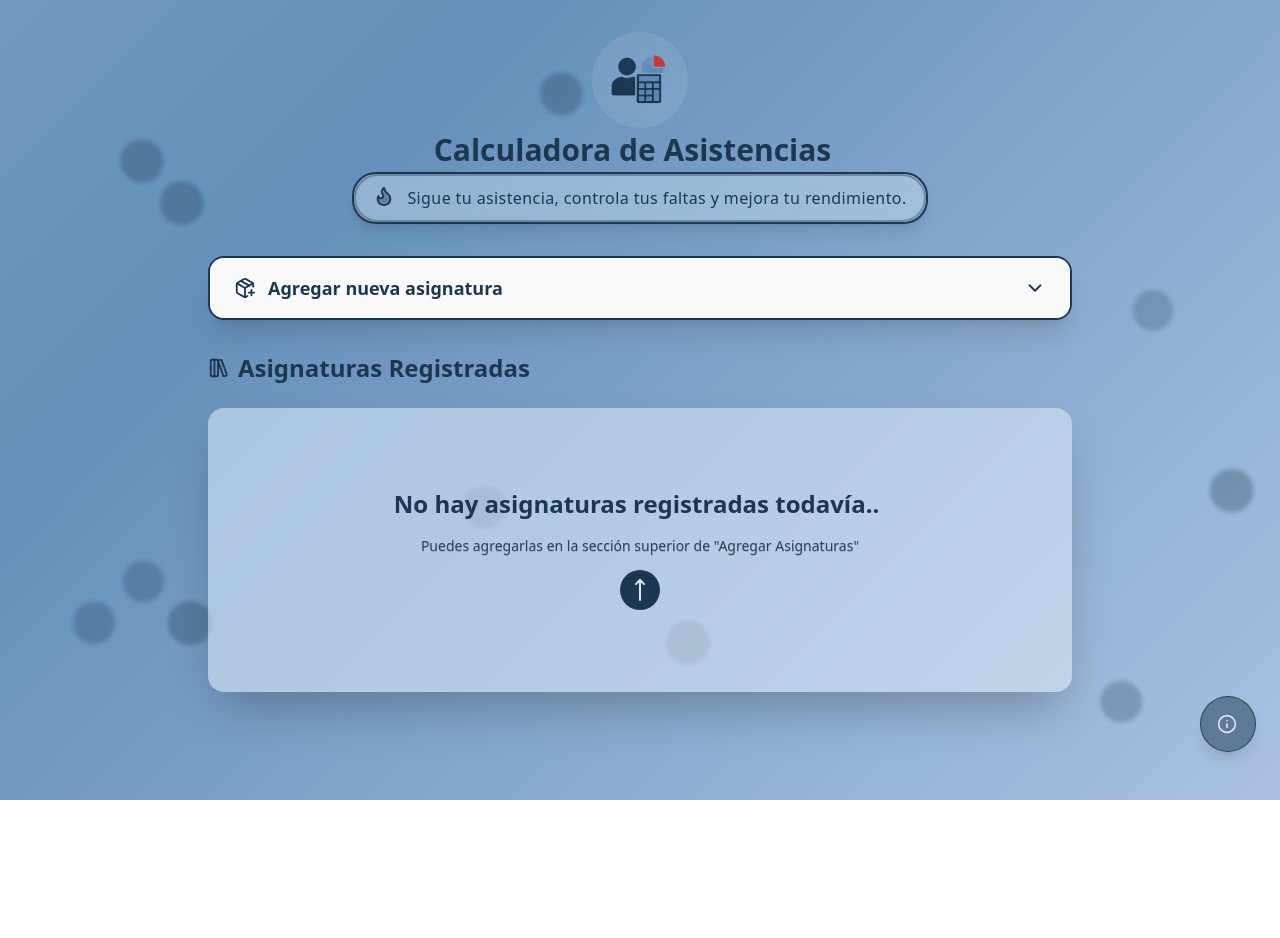
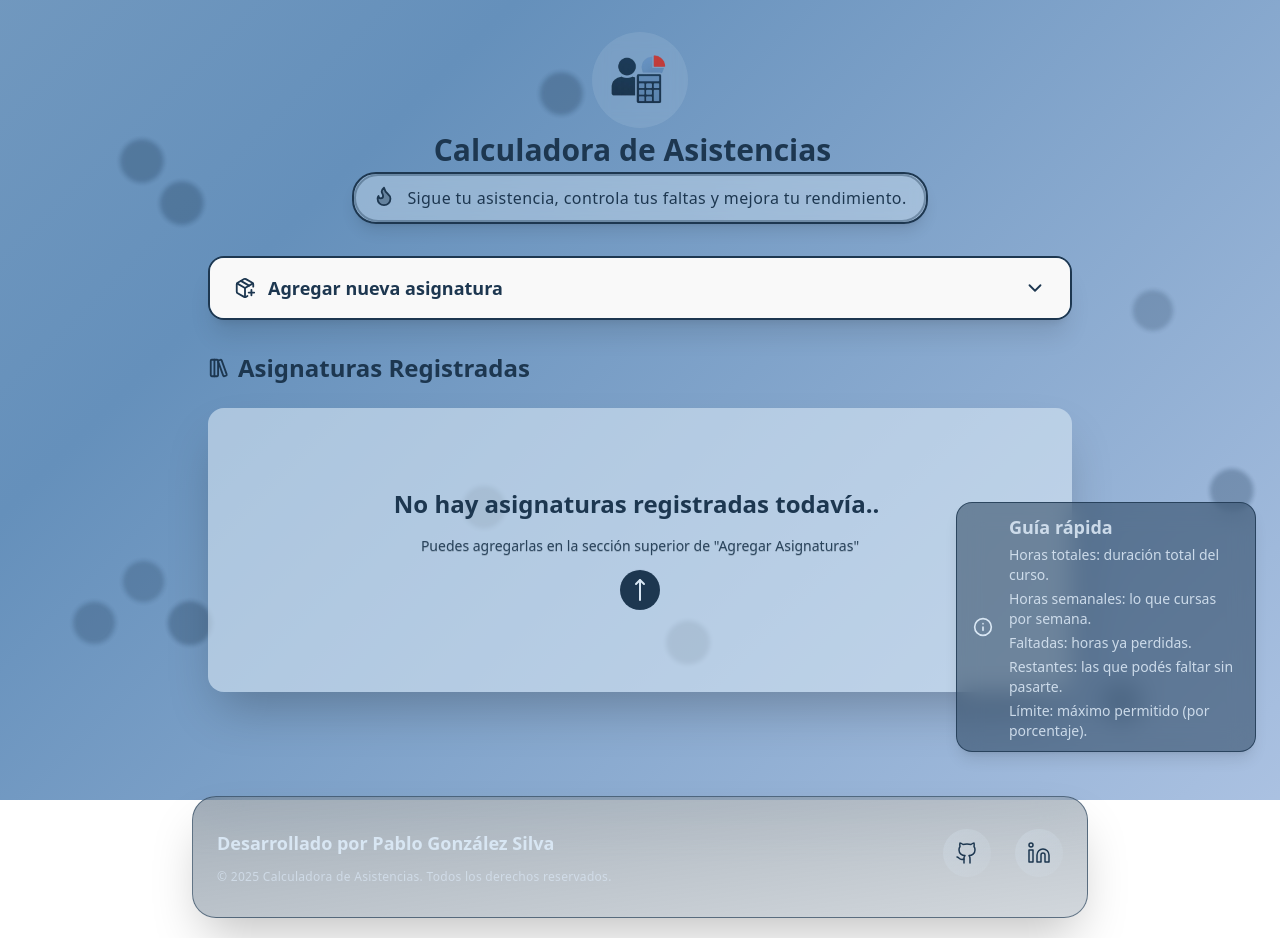
Before and after one commit to PabloGonz68/calculadora-asistencias, a React (Vite) app: page / in a window 1280 px wide. Both pictures are taken after a click on the element 1228 px from the left and 724 px from the top of the page. Before the commit the page ends 800 px from the top, so only its background shows below. Built offline with nearby package versions, Linux system fonts and the light colour scheme.

Commit message:
Footer y info movil

```diff
--- /dev/null
+++ b/src/components/Footer.tsx
@@ -0,0 +1,106 @@
+import { Github, Linkedin } from "lucide-react";
+import { motion } from "framer-motion";
+
+const SocialLink = ({ href, icon: Icon, label }: { href: string; icon: typeof Github; label: string }) => {
+    return (
+        <motion.a
+            href={href}
+            target="_blank"
+            rel="noreferrer"
+            title={label}
+            className="group relative"
+            whileHover={{ scale: 1.15 }}
+            whileTap={{ scale: 0.95 }}
+            transition={{ type: "spring", stiffness: 400, damping: 10 }}
+        >
+            <motion.div
+                className="relative bg-linear-to-br from-secondary-light/30 to-secondary-light/10 hover:from-primary hover:to-primary/80 text-primary hover:text-secondary-light rounded-full p-3 transition-all duration-300 cursor-pointer"
+                whileHover={{
+                    boxShadow: "0 0 20px rgba(29, 55, 80, 0.4)",
+                }}
+            >
+                <Icon size={24} strokeWidth={1.5} />
+                <motion.div
+                    className="absolute -top-10 left-1/2 transform -translate-x-1/2 bg-primary text-secondary-light px-3 py-1 rounded-full text-xs font-medium whitespace-nowrap pointer-events-none"
+                    initial={{ opacity: 0, y: 10 }}
+                    whileHover={{ opacity: 1, y: 0 }}
+                    transition={{ duration: 0.2 }}
+                >
+                    {label}
+                </motion.div>
+            </motion.div>
+        </motion.a>
+    );
+};
+
+export const Footer = () => {
+    const containerVariants = {
+        hidden: { opacity: 0, y: 20 },
+        visible: {
+            opacity: 1,
+            y: 0,
+            transition: {
+                duration: 0.6,
+                staggerChildren: 0.1,
+                delayChildren: 0.2,
+            },
+        },
+    };
+
+    const itemVariants = {
+        hidden: { opacity: 0, y: 10 },
+        visible: {
+            opacity: 1,
+            y: 0,
+            transition: { duration: 0.5 },
+        },
+    };
+
+    return (
+        <footer className="w-full flex justify-center items-center pb-5">
+            <motion.div
+                variants={containerVariants}
+                initial="hidden"
+                whileInView="visible"
+                viewport={{ once: true, amount: 0.3 }}
+                className="mt-12 py-8 px-6 w-[70%] bg-linear-to-br from-primary/40 via-primary/30 to-primary/20 text-secondary-light overflow-hidden border border-primary/60 backdrop-blur-xl rounded-3xl shadow-2xl hover:shadow-primary/20 hover:shadow-2xl transition-all duration-300 flex flex-col lg:flex-row items-center lg:items-start justify-between gap-6"
+            >
+                <motion.div variants={itemVariants} className="flex-1">
+                    <p className="mb-3 font-light text-sm leading-relaxed">
+                        <span className="block text-lg font-semibold mb-2">Desarrollado por {" "}
+                            <motion.a
+                                href="https://www.linkedin.com/in/pablo-gonz%C3%A1lez-silva-/"
+                                target="_blank"
+                                rel="noreferrer"
+                                className="font-bold text-secondary-light hover:text-white relative group inline-block"
+                                whileHover={{ scale: 1.01 }}
+                            >
+                                Pablo González Silva
+                                <span className="absolute bottom-0 left-0 w-0 h-0.5 bg-linear-to-r from-white to-secondary-light group-hover:w-full transition-all duration-300" />
+                            </motion.a>
+                        </span>
+                    </p>
+                    <p className="text-xs text-secondary-light/70 tracking-wide">
+                        © {new Date().getFullYear()} Calculadora de Asistencias. Todos los derechos reservados.
+                    </p>
+                </motion.div>
+
+                <motion.div
+                    variants={itemVariants}
+                    className="flex justify-center items-center gap-6 shrink-0"
+                >
+                    <SocialLink
+                        href="https://github.com/PabloGonz68"
+                        icon={Github}
+                        label="Visita Mi GitHub"
+                    />
+                    <SocialLink
+                        href="https://www.linkedin.com/in/pablo-gonz%C3%A1lez-silva-/"
+                        icon={Linkedin}
+                        label="Visita Mi LinkedIn"
+                    />
+                </motion.div>
+            </motion.div>
+        </footer>
+    );
+};
--- a/src/components/InfoFlotante.tsx
+++ b/src/components/InfoFlotante.tsx
@@ -1,27 +1,45 @@
+import { useState } from "react";
 import { Info } from "lucide-react";
 import { motion } from "framer-motion";
 
 export const InfoFlotante = () => {
+    const [active, setActive] = useState(false);
+
     return (
         <motion.div
             className="z-50 fixed bottom-12 right-6 bg-primary/50 text-secondary-light backdrop-blur-md rounded-full shadow-lg flex items-center gap-2 px-4 py-3 cursor-pointer overflow-hidden border border-primary/80"
             initial={{ width: 56, height: 56, borderRadius: 999 }}
-            whileHover={{ width: 300, borderRadius: 16, height: 250 }}
+            animate={{
+                width: active ? 300 : 56,
+                height: active ? 250 : 56,
+                borderRadius: active ? 16 : 999,
+            }}
             transition={{ duration: 0.3, ease: "easeInOut" }}
+            onClick={() => setActive(!active)}
         >
             <Info size={20} className="shrink-0" />
             <motion.div
                 initial={{ opacity: 0 }}
-                whileHover={{ opacity: 1 }}
+                animate={{ opacity: active ? 1 : 0 }}
                 className="text-sm text-secondary-light/90 ml-2"
             >
                 <p className="text-lg font-bold mb-1">Guía rápida</p>
                 <ul className="space-y-1">
-                    <li><span className="font-medium">Horas totales:</span> duración total del curso.</li>
-                    <li><span className="font-medium">Horas semanales:</span> lo que cursas por semana.</li>
-                    <li><span className="font-medium">Faltadas:</span> horas ya perdidas.</li>
-                    <li><span className="font-medium">Restantes:</span> las que podés faltar sin pasarte.</li>
-                    <li><span className="font-medium">Límite:</span> máximo permitido (por porcentaje).</li>
+                    <li>
+                        <span className="font-medium">Horas totales:</span> duración total del curso.
+                    </li>
+                    <li>
+                        <span className="font-medium">Horas semanales:</span> lo que cursas por semana.
+                    </li>
+                    <li>
+                        <span className="font-medium">Faltadas:</span> horas ya perdidas.
+                    </li>
+                    <li>
+                        <span className="font-medium">Restantes:</span> las que podés faltar sin pasarte.
+                    </li>
+                    <li>
+                        <span className="font-medium">Límite:</span> máximo permitido (por porcentaje).
+                    </li>
                 </ul>
             </motion.div>
         </motion.div>
--- a/src/pages/HomePage.tsx
+++ b/src/pages/HomePage.tsx
@@ -6,6 +6,7 @@ import { guardarAsignaturas, cargarAsignaturas } from '../utils/calculations';
 import { Flame } from 'lucide-react';
 import { InfoFlotante } from '../components/InfoFlotante';
 import { BackgroundEfecto } from '../components/BackgroundEfecto';
+import { Footer } from '../components/Footer';
 
 export const HomePage = () => {
     const [asignaturas, setAsignaturas] = useState<Asignatura[]>([]);
@@ -75,6 +76,7 @@ export const HomePage = () => {
                     />
                 </div>
             </div>
+            <Footer />
         </div>
     );
 };
```
